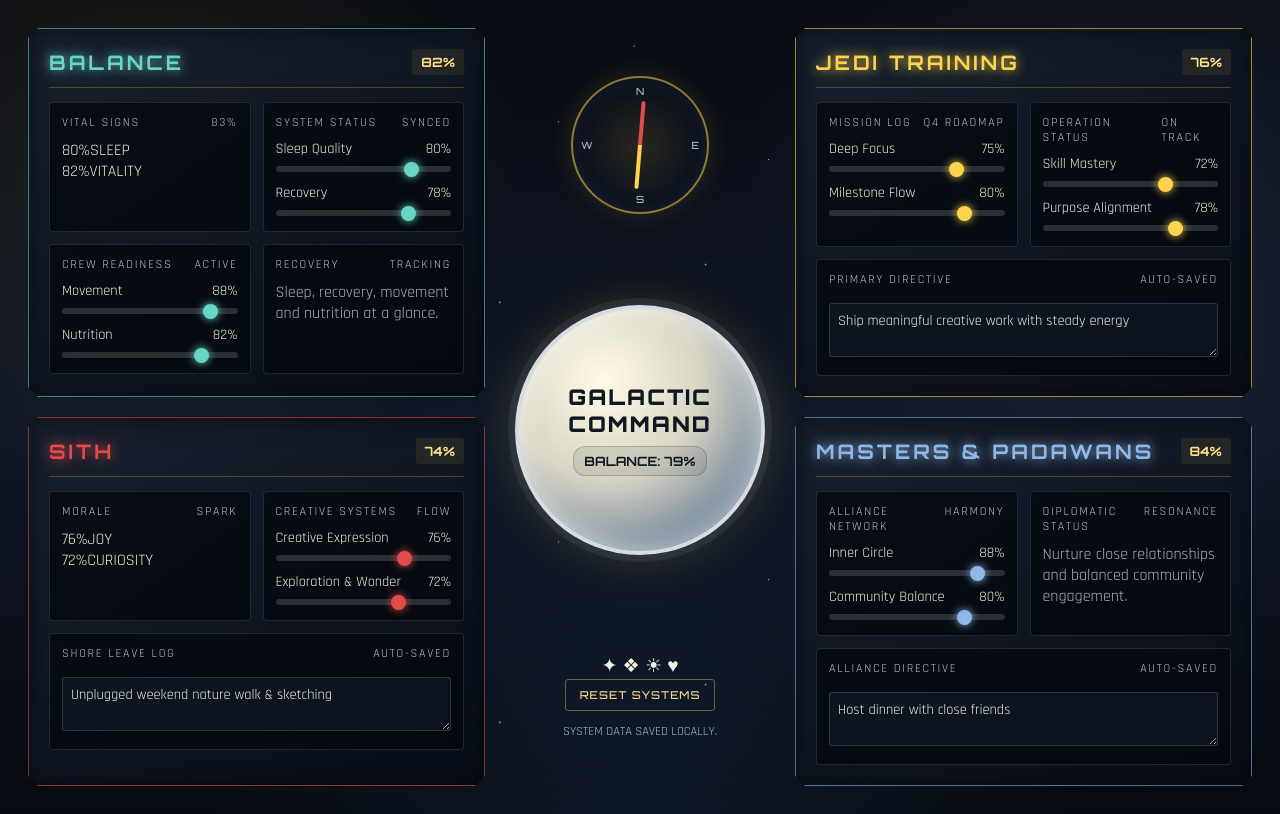
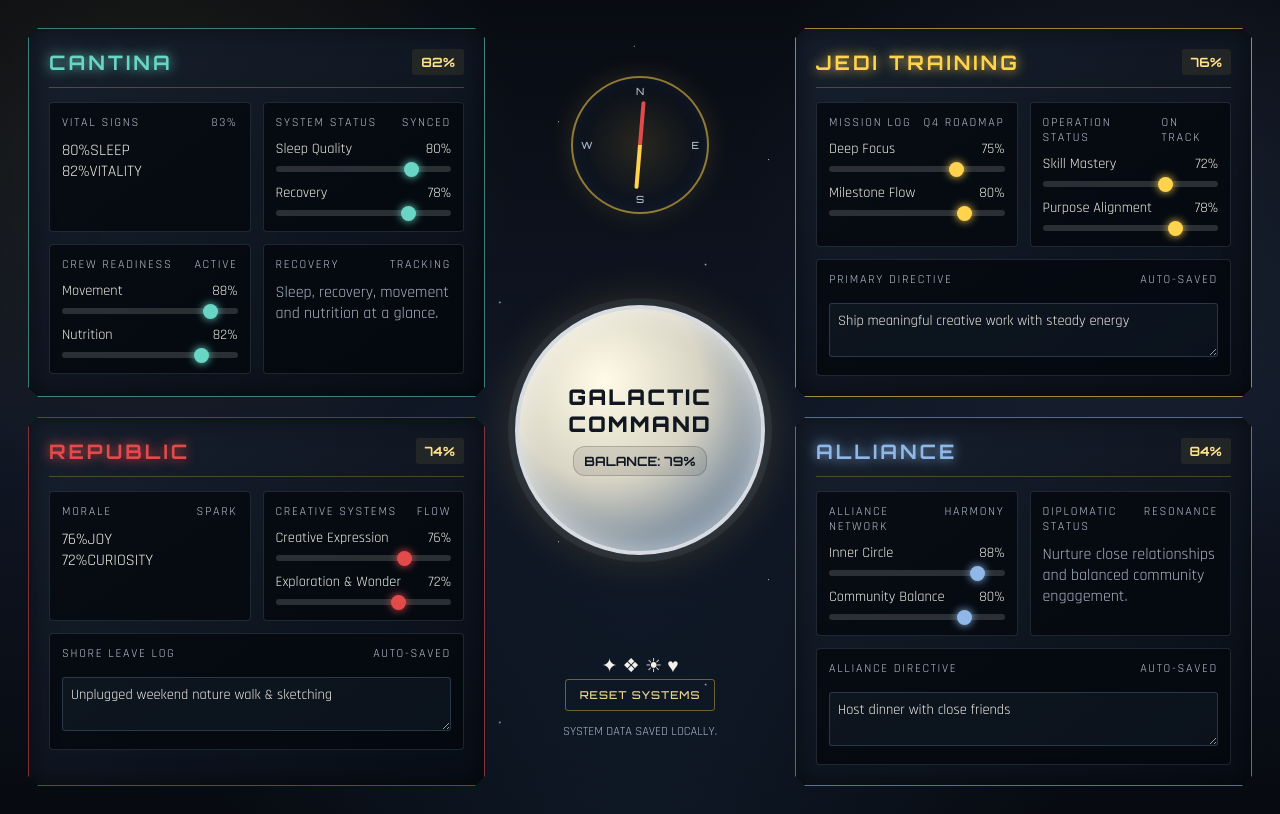
Before and after one commit to krollaj/cis110-project, a plain HTML site: page index.html in a window 1280 px wide. Drawn offline with Linux system fonts and the light colour scheme.

Commit message:
Update index.html

```diff
--- a/index.html
+++ b/index.html
@@ -190,7 +190,7 @@
 <body>
   <main class="hud-wrapper" aria-label="Life balance dashboard">
     <section class="hud-panel panel-health" id="health-panel">
-      <header class="panel-header"><h2 class="panel-title">BALANCE</h2><span class="score-badge" id="health-total">82%</span></header>
+      <header class="panel-header"><h2 class="panel-title">CANTINA</h2><span class="score-badge" id="health-total">82%</span></header>
       <div class="sub-grid">
         <div class="widget-box"><div class="widget-label"><span>VITAL SIGNS</span><span id="energy-val">83%</span></div><div class="gauges-row"><div class="gauge" id="sleep-val">80%<span>SLEEP</span></div><div class="gauge" id="vitality-val">85%<span>VITALITY</span></div></div></div>
         <div class="widget-box"><div class="widget-label"><span>SYSTEM STATUS</span><span>SYNCED</span></div><div id="health-sliders"></div></div>
@@ -209,7 +209,7 @@
     </section>
 
     <section class="hud-panel panel-play" id="play-panel">
-      <header class="panel-header"><h2 class="panel-title">SITH</h2><span class="score-badge" id="play-total">74%</span></header>
+      <header class="panel-header"><h2 class="panel-title">REPUBLIC</h2><span class="score-badge" id="play-total">74%</span></header>
       <div class="sub-grid">
         <div class="widget-box"><div class="widget-label"><span>MORALE</span><span>SPARK</span></div><div class="gauges-row"><div class="gauge" id="joy-val">76%<span>JOY</span></div><div class="gauge" id="curiosity-val">72%<span>CURIOSITY</span></div></div></div>
         <div class="widget-box"><div class="widget-label"><span>CREATIVE SYSTEMS</span><span>FLOW</span></div><div id="play-sliders"></div></div>
@@ -218,7 +218,7 @@
     </section>
 
     <section class="hud-panel panel-love" id="love-panel">
-      <header class="panel-header"><h2 class="panel-title">MASTERS & PADAWANS</h2><span class="score-badge" id="love-total">84%</span></header>
+      <header class="panel-header"><h2 class="panel-title">ALLIANCE</h2><span class="score-badge" id="love-total">84%</span></header>
       <div class="sub-grid">
         <div class="widget-box"><div class="widget-label"><span>ALLIANCE NETWORK</span><span>HARMONY</span></div><div id="love-sliders"></div></div>
         <div class="widget-box"><div class="widget-label"><span>DIPLOMATIC STATUS</span><span>RESONANCE</span></div><p style="margin:0;color:var(--text-dim)">Nurture close relationships and balanced community engagement.</p></div>
```
